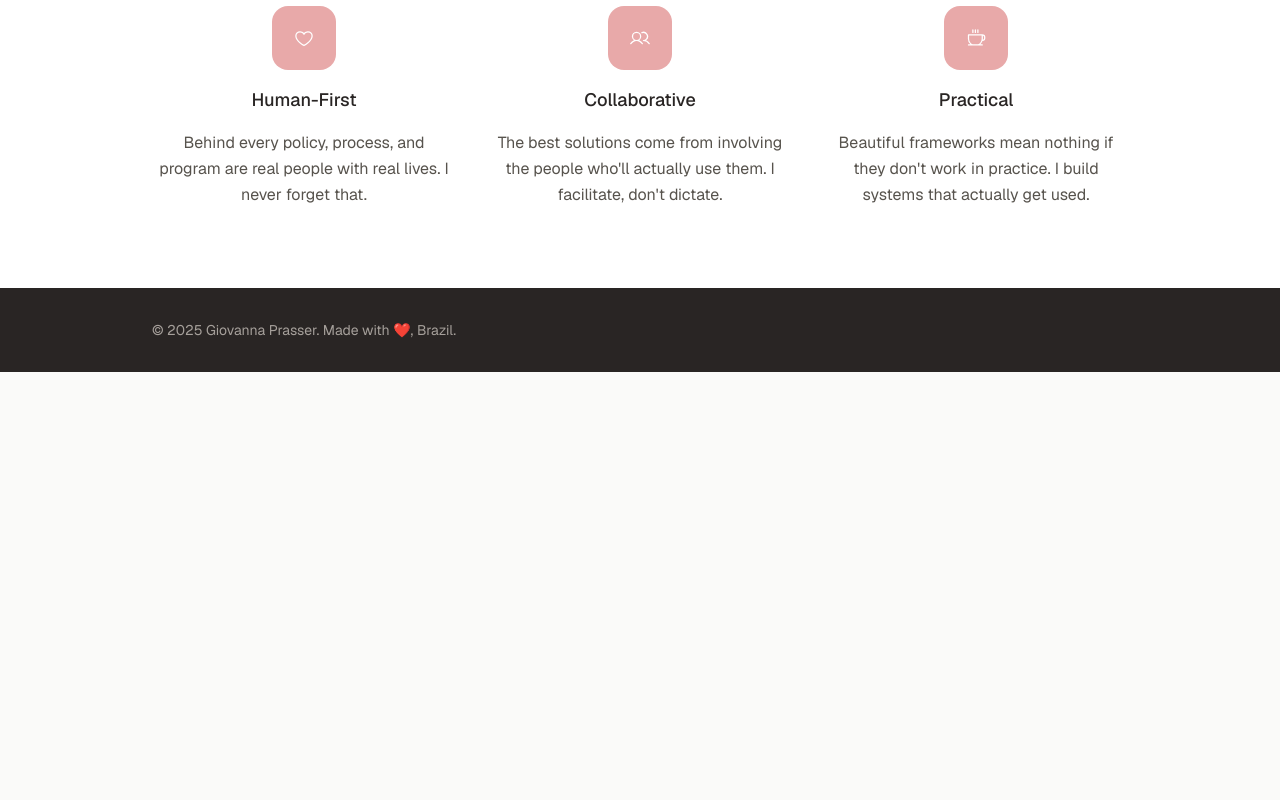
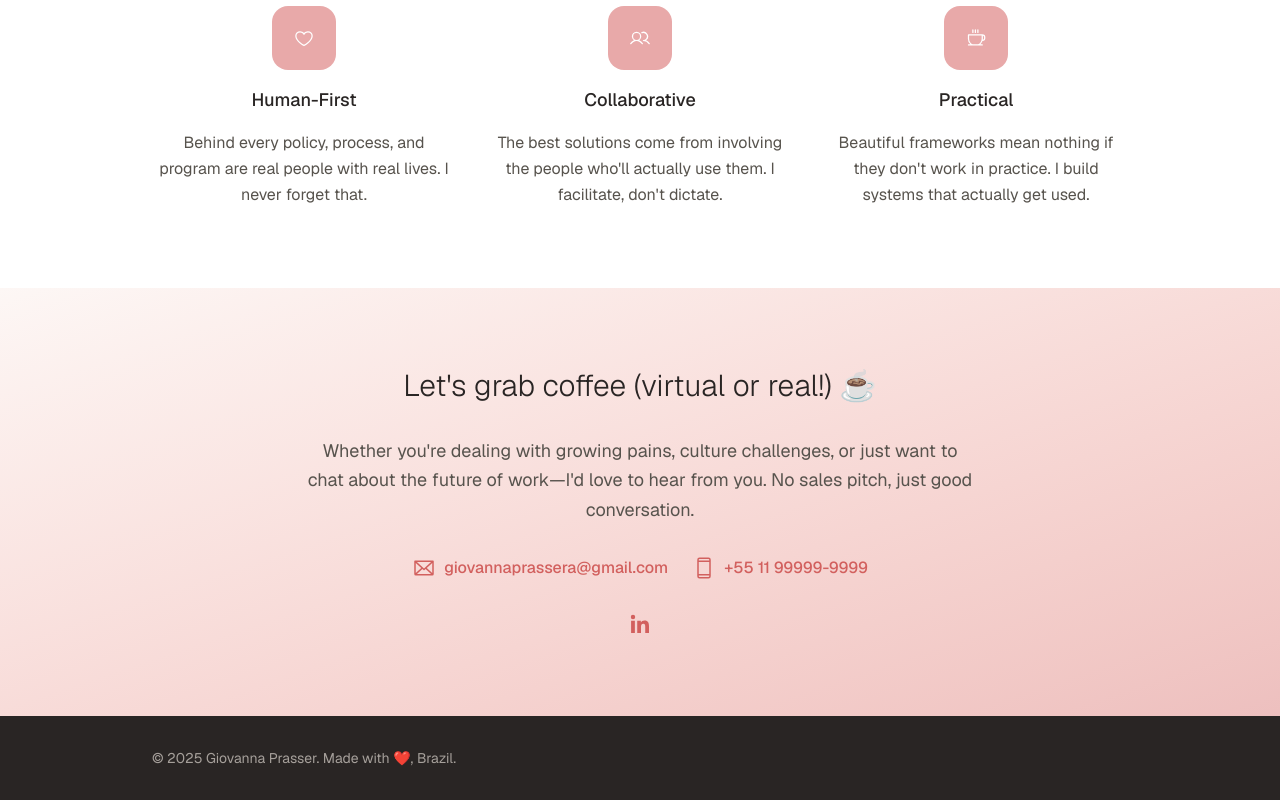
Before and after one commit to alineprasser/people-ops-portfolio, a React (Vite) app: page / in a window 1280 px wide. Shown: the part 2294-3094 px from the top of the page. Before the commit the page ends 2666 px from the top, so only its background shows below. Built offline with nearby package versions, Linux system fonts and the light colour scheme.

Commit message:
feat: adding contact page

```diff
--- /dev/null
+++ b/src/components/ContactSection.tsx
@@ -0,0 +1,44 @@
+import { BiLogoLinkedin } from "react-icons/bi";
+import { PiDeviceMobile, PiEnvelope } from "react-icons/pi";
+import { SectionHeader } from "./SectionHeader";
+
+export default function ContactSection() {
+  return (
+    <section
+      id="contact"
+      className="py-20 bg-gradient-to-br from-background-secondary to-primary/40">
+      <div className="max-w-4xl mx-auto px-6 text-center">
+        <div className="flex flex-col gap-8">
+          <SectionHeader title="Let's grab coffee (virtual or real!) ☕" />
+          <p className="text-lg text-stone-600 leading-relaxed max-w-2xl mx-auto">
+            Whether you're dealing with growing pains, culture challenges, or
+            just want to chat about the future of work—I'd love to hear from
+            you. No sales pitch, just good conversation.
+          </p>
+          <div className="flex flex-col sm:flex-row items-center justify-center gap-6">
+            <a
+              href="mailto:giovannaprassera@gmail.com"
+              className="transition-colors flex gap-2 items-center">
+              <PiEnvelope size={24} />
+              giovannaprassera@gmail.com
+            </a>
+            <a
+              href="tel:+5511999999999"
+              className="transition-colors flex gap-2 items-center">
+              <PiDeviceMobile size={24} />
+              +55 11 99999-9999
+            </a>
+          </div>
+          <div className=" items-center justify-center flex flex-col gap-6">
+            <a
+              href="https://www.linkedin.com/in/giovanna-prasser/"
+              target="_blank"
+              className="text-stone-400 transition-colors">
+              <BiLogoLinkedin size={24} />
+            </a>
+          </div>
+        </div>
+      </div>
+    </section>
+  );
+}
--- a/src/components/LandingPage.tsx
+++ b/src/components/LandingPage.tsx
@@ -3,6 +3,7 @@ import { AboutSection } from "./AboutSection";
 import { StorySection } from "./StorySection";
 import { ExperienceSection } from "./ExperienceSection";
 import { ApproachSection } from "./ApproachSection";
+import ContactSection from "./ContactSection";
 
 export default function LandingPage({
   onSectionChange,
@@ -44,6 +45,7 @@ export default function LandingPage({
       <StorySection />
       <ExperienceSection />
       <ApproachSection />
+      <ContactSection />
     </div>
   );
 }
```
